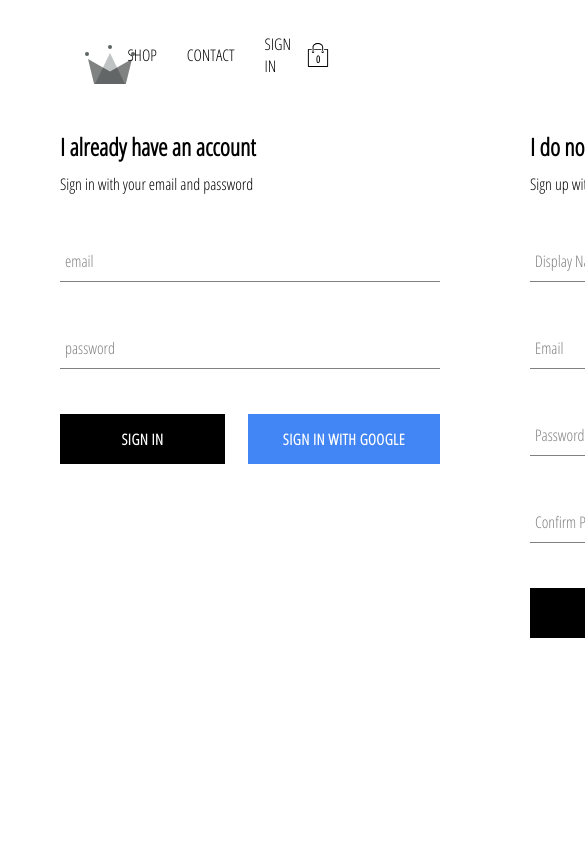
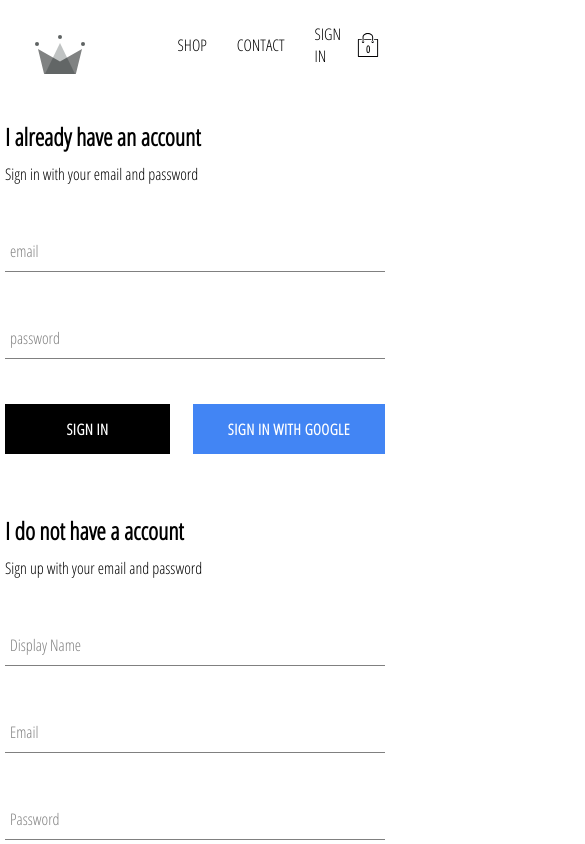
Before and after one commit to lennysoft90/deb-clothing, a React (Create React App) app: page /signin in a window 390 px wide. Shown: the top 844 px of the page, 585 px wide, since content can reach past the window. Built offline with nearby package versions, Linux system fonts and the light colour scheme; no server answers.

Commit message:
Making the app mobile responsive

```diff
--- a/src/App.css
+++ /dev/null
@@ -1,13 +0,0 @@
-
-body{
-    font-family: 'Open Sans Condensed';
-    padding: 20px 60px;
-}
-
-a{
-    text-decoration: none;
-    color: black;
-}
-*{
-    box-sizing: border-box;
-}
--- a/src/App.js
+++ b/src/App.js
@@ -3,7 +3,7 @@
 import { connect } from 'react-redux';
 import { createStructuredSelector } from 'reselect';
 
-import './App.css';
+import './App.scss';
 
 import HomePage from './pages/homepage/homepage.component';
 import ShopPage from './pages/shop/shop.component';
--- /dev/null
+++ b/src/App.scss
@@ -0,0 +1,19 @@
+
+
+body {
+    font-family: 'Open Sans Condensed';
+    padding: 20px 40px;
+
+    @media screen and (max-width: 800px) {
+      padding: 10px;
+    }
+  }
+
+  a {
+    text-decoration: none;
+    color: black;
+  }
+
+  * {
+    box-sizing: border-box;
+  }
--- a/src/components/checkout-item/checkout-item.styles.jsx
+++ b/src/components/checkout-item/checkout-item.styles.jsx
@@ -8,6 +8,9 @@
   padding: 15px 0;
   font-size: 20px;
   align-items: center;
+  @media screen and (max-width: 800px) {
+    font-size: 18px;
+  }
 `;
 
 export const ImageContainer = styled.div`
@@ -21,6 +24,9 @@
 
 export const TextContainer = styled.span`
   width: 23%;
+  @media screen and (max-width: 800px) {
+    width: 22%;
+  }
 `;
 
 export const QuantityContainer = styled(TextContainer)`
--- a/src/components/menu-item/menu-item.styles.jsx
+++ b/src/components/menu-item/menu-item.styles.jsx
@@ -26,6 +26,9 @@
   }
   &:last-child {
     margin-left: 7.5px;
+  }
+  @media screen and (max-width: 800px) {
+    height: 200px;
   }
 `;
 
--- a/src/pages/checkout/checkout.styles.jsx
+++ b/src/pages/checkout/checkout.styles.jsx
@@ -10,6 +10,9 @@
   button {
     margin-left: auto;
     margin-top: 50px;
+  }
+  @media screen and (max-width: 800px) {
+    width: 90%;
   }
 `;
 
@@ -27,6 +30,12 @@
   &:last-child {
     width: 8%;
   }
+  @media screen and (max-width: 800px) {
+    width: 22%
+    &:last-child {
+      width: 12%;
+    }
+  }
 `;
 
 export const TotalContainer = styled.div`
--- a/src/pages/collection/collection.styles.jsx
+++ b/src/pages/collection/collection.styles.jsx
@@ -3,6 +3,7 @@
 export const CollectionPageContainer = styled.div`
   display: flex;
   flex-direction: column;
+  align-items: center;
 `;
 
 export const CollectionTitle = styled.h2`
@@ -17,4 +18,8 @@
   & > div {
     margin-bottom: 30px;
   }
+  @media screen and (max-width: 800px) {
+    grid-template-columns: 1fr 1fr;
+    grid-gap: 15px;
+  }
 `;
--- a/src/pages/sign-in-and-sign-up/sign-in-and-sign-up.styles.jsx
+++ b/src/pages/sign-in-and-sign-up/sign-in-and-sign-up.styles.jsx
@@ -5,4 +5,12 @@
   display: flex;
   justify-content: space-between;
   margin: 30px auto;
+  @media screen and (max-width: 800px) {
+    flex-direction: column;
+    width: unset;
+    align-items: center;
+    > *:first-child {
+      margin-bottom: 50px;
+    }
+  }
 `;
```
